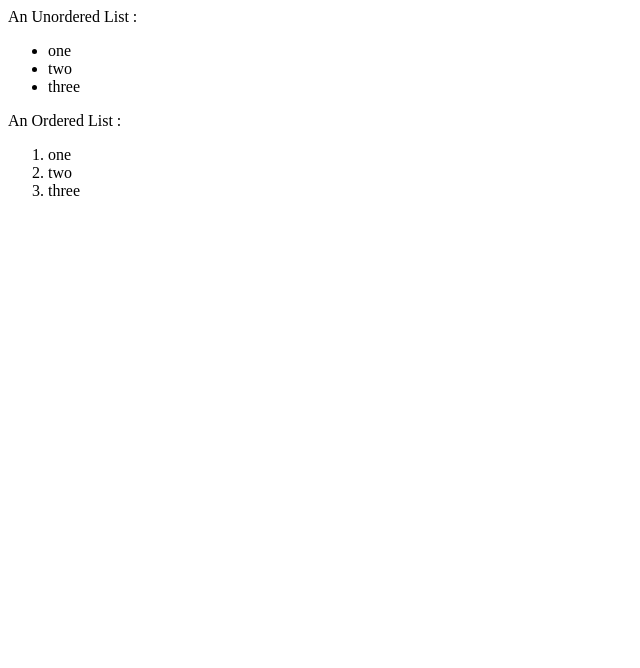
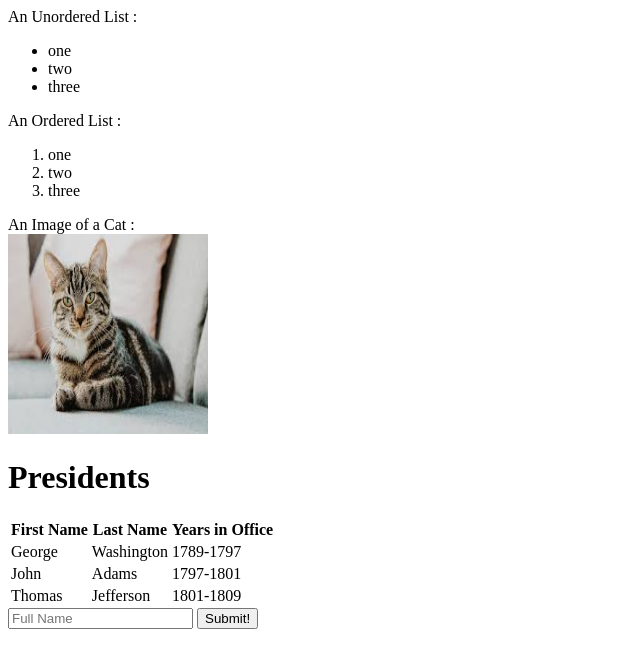
Before and after one commit to Seguya-Nicholus/lecture0, a plain HTML site: page index.html in a window 1280 px wide. Shown: the whole page, without its empty margins (0-640 px from the left). Drawn offline with Linux system fonts and the light colour scheme.

Commit message:
added an image a table and a form

```diff
--- a/index.html
+++ b/index.html
@@ -19,5 +19,37 @@
             <li>two</li>
             <li>three</li>
         </ol>
+
+        An Image of a Cat :<br/>
+        <img src="images/cat.jpeg" width="200" height="200" alt="Puss Cat">
+
+        <h1>Presidents</h1>
+        <table>
+            <tr>
+                <th>First Name</th>
+                <th>Last Name</th>
+                <th>Years in Office</th>
+            </tr>
+            <tr>
+                <td>George</td>
+                <td>Washington</td>
+                <td>1789-1797</td>
+            </tr>
+            <tr>
+                <td>John</td>
+                <td>Adams</td>
+                <td>1797-1801</td>
+            </tr>
+            <tr>
+                <td>Thomas</td>
+                <td>Jefferson</td>
+                <td>1801-1809</td>
+            </tr>
+        </table>
+
+        <form>
+            <input type="text" placeholder="Full Name" name="name">
+            <button>Submit!</button>
+        </form>
     </body>
 </html>
```
Also changed, not shown: images/cat.jpeg (added).
